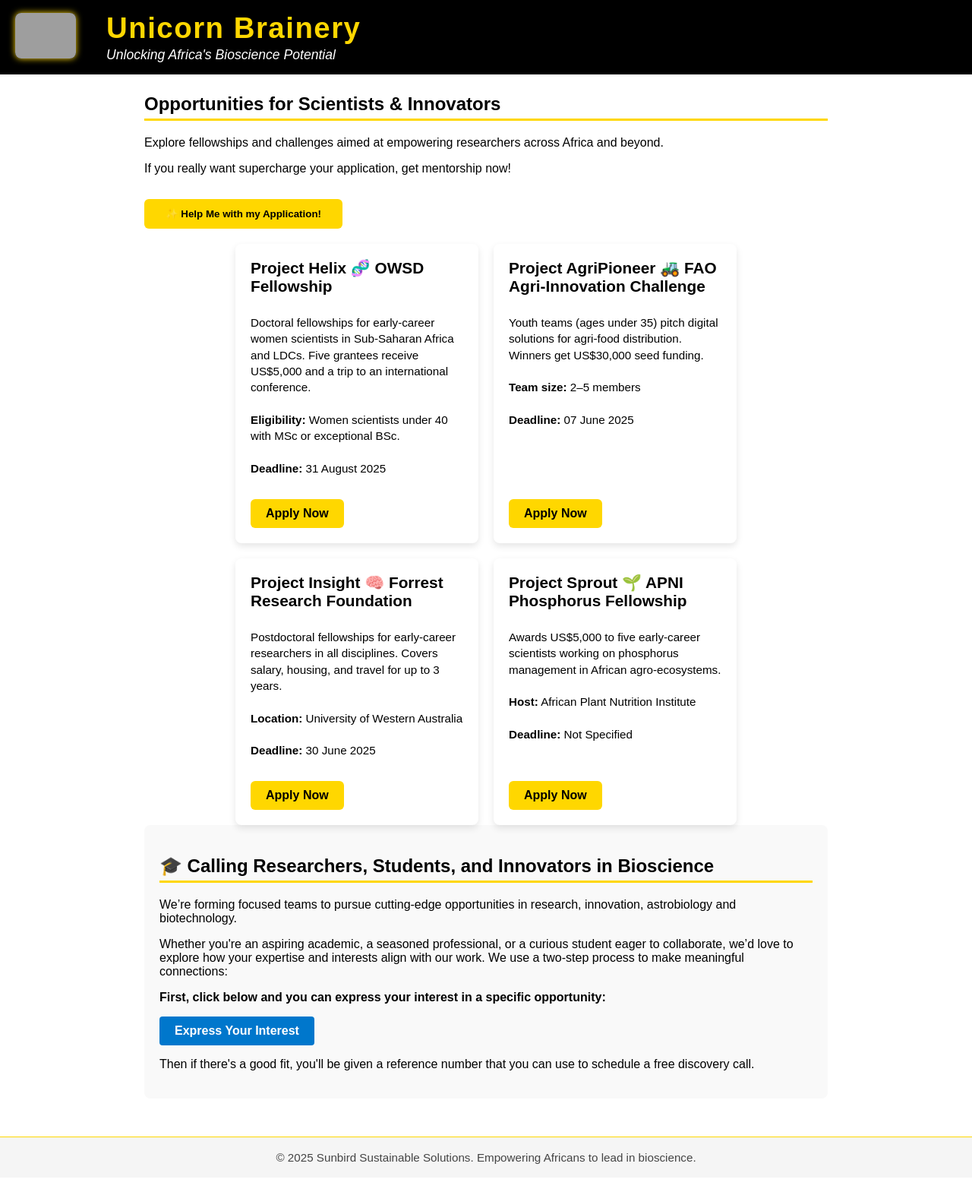
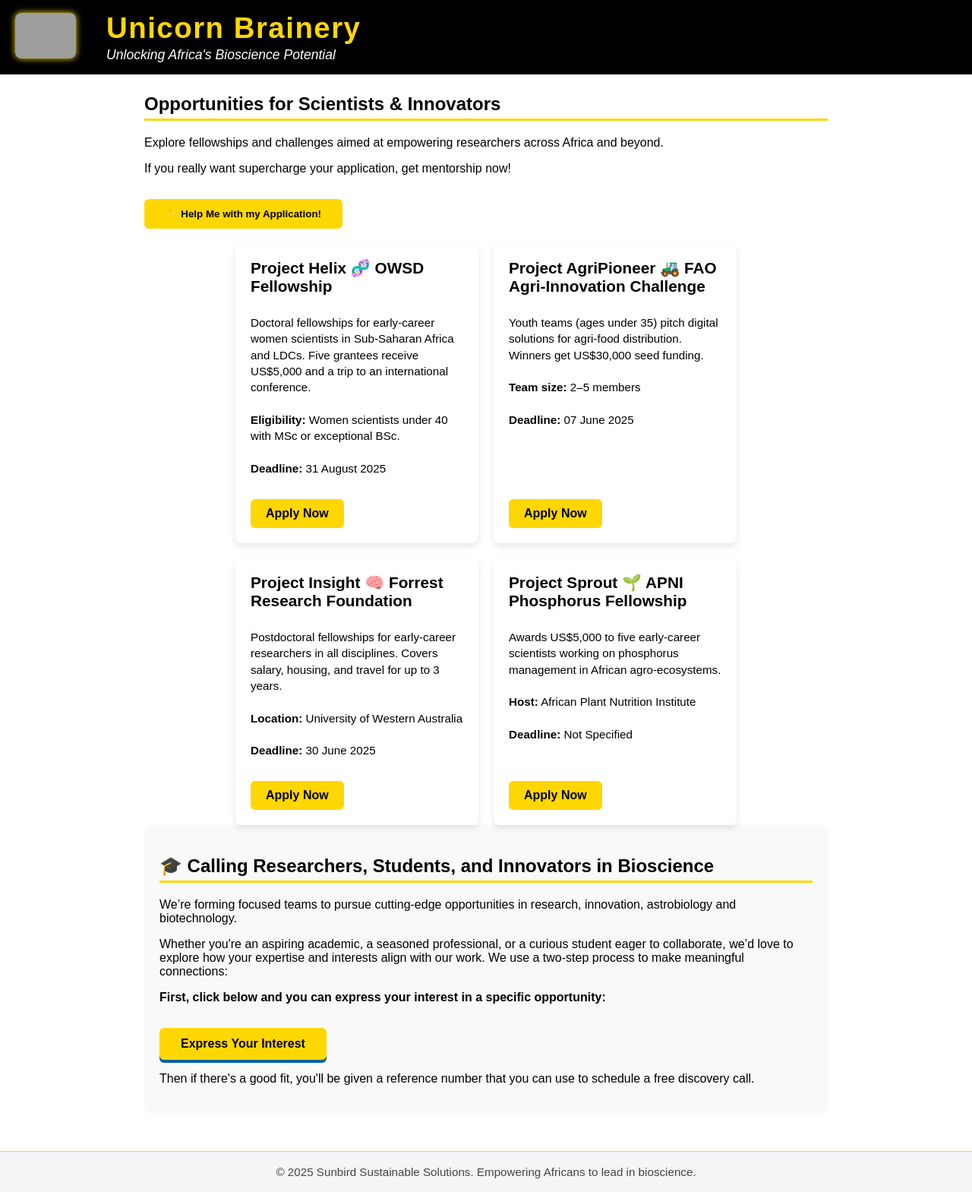
Before and after one commit to mmutondo/mmutondo.github.io, a Jekyll site: the page opencalls.html, which Jekyll copies as it is, in a window 1280 px wide. Shown: the whole page at 76% size. Built offline with Jekyll 4.4.1, drawn with Linux system fonts in a browser that asks for light colours; grey boxes are pictures that could not be loaded.

Commit message:
Update opencalls.html

```diff
--- a/opencalls.html
+++ b/opencalls.html
@@ -171,6 +171,21 @@
       background-color: #e6c200;
     }
 
+    .express-interest-button {
+  background-color: #0077cc;
+  color: white;
+  padding: 10px 20px;
+  box-shadow: 0 4px #005fa3;
+
+  transition: transform 0.1s ease, box-shadow 0.1s ease, background-color 0.3s ease;
+}
+
+.express-interest-button:active {
+  transform: translateY(2px);
+  box-shadow: 0 2px #005fa3;
+  background-color: #0060ad;
+}
+
   </style>
 </head>
 <body>
@@ -250,10 +265,9 @@
 
     <p><strong>First, click below and you can express your interest in a specific opportunity:</strong></p>
         <a href="https://forms.gle/633TGB2GeZvTLo76A"
-     style="display: inline-block; background-color: #0077cc; color: white; padding: 10px 20px;
-            text-decoration: none; border-radius: 4px; font-weight: bold;">
+   class="button express-interest-button">
     Express Your Interest
-  </a>
+</a>
        <p>Then if there's a good fit, you'll be given a reference number that you can use to schedule a free discovery call.</p>
 
 
```
